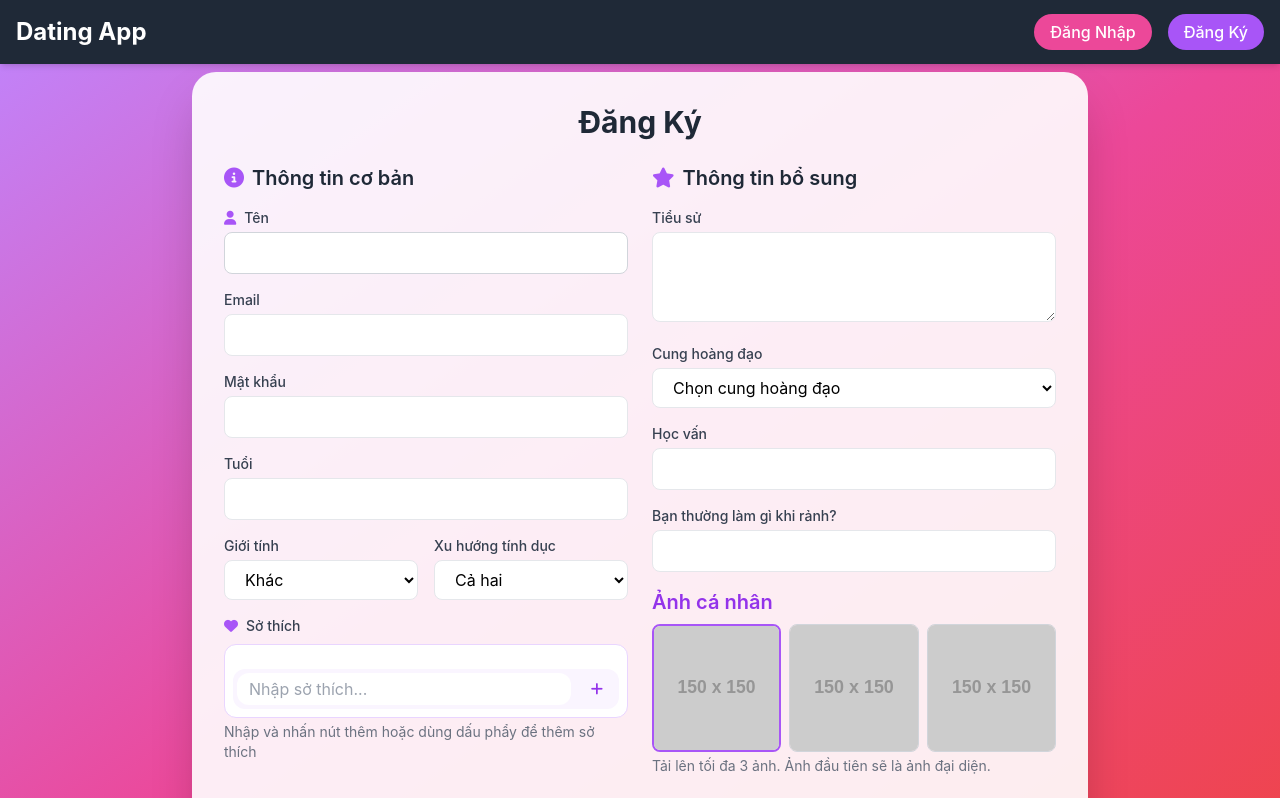
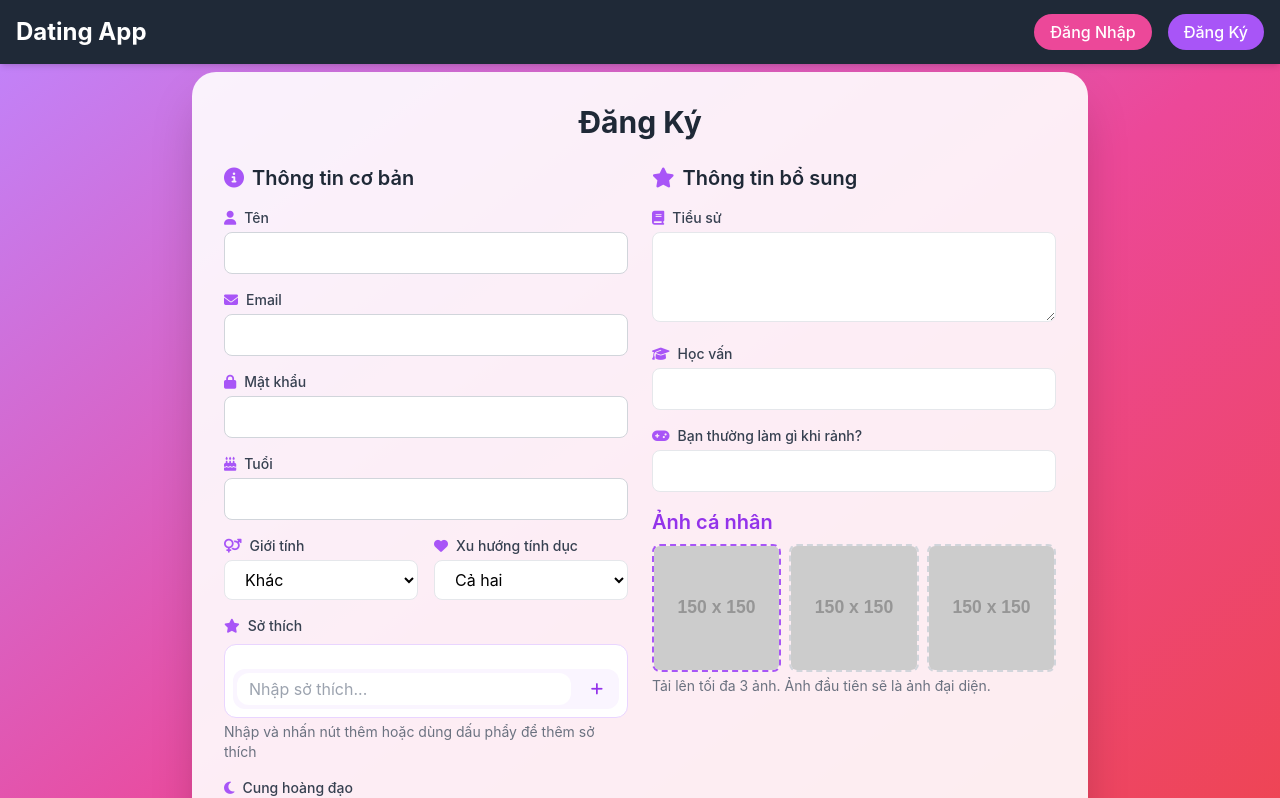
Before and after one commit to lamthienphuc1402/DatingApp, a React (Vite) app in the folder dating-app-frontend/: page /register in a window 1280 px wide. Shown: the top 798 px of the page. Built offline with nearby package versions, Linux system fonts and the light colour scheme.

Commit message:
Update Cung hoàng đạo

```diff
--- a/dating-app-frontend/src/components/Auth/Register.tsx
+++ b/dating-app-frontend/src/components/Auth/Register.tsx
@@ -33,7 +33,7 @@ const Register = ({ setIsLoggedIn, setUserId }: RegisterType) => {
     const [tags, setTags] = useState<Tag[]>([]);
     const [inputValue, setInputValue] = useState('');
     const [isSubmitting, setIsSubmitting] = useState(false);
-    const [formErrors, setFormErrors] = useState<{[key: string]: string}>({});
+    const [formErrors, setFormErrors] = useState<{ [key: string]: string }>({});
 
     const submit = useSubmitRegister(setError, navigate);
 
@@ -89,7 +89,7 @@ const Register = ({ setIsLoggedIn, setUserId }: RegisterType) => {
     };
 
     const validateForm = () => {
-        const errors: {[key: string]: string} = {};
+        const errors: { [key: string]: string } = {};
 
         // Validate thông tin cơ bản
         if (!userData.name.trim()) errors.name = 'Vui lòng nhập tên';
@@ -97,6 +97,22 @@ const Register = ({ setIsLoggedIn, setUserId }: RegisterType) => {
         if (!userData.password.trim()) errors.password = 'Vui lòng nhập mật khẩu';
         if (!userData.age) errors.age = 'Vui lòng nhập tuổi';
         if (!userData.zodiacSign) errors.zodiacSign = 'Vui lòng chọn cung hoàng đạo';
+
+        // Validate email format
+        const emailRegex = /^[^\s@]+@[^\s@]+\.[^\s@]+$/;
+        if (userData.email && !emailRegex.test(userData.email)) {
+            errors.email = 'Email không hợp lệ';
+        }
+
+        // Validate age
+        if (userData.age && (parseInt(userData.age) < 18 || parseInt(userData.age) > 100)) {
+            errors.age = 'Tuổi phải từ 18 đến 100';
+        }
+
+        // Validate password length
+        if (userData.password && userData.password.length < 6) {
+            errors.password = 'Mật khẩu phải có ít nhất 6 ký tự';
+        }
 
         // Validate ít nhất 1 ảnh
         if (profilePictures.length === 0) {
@@ -193,10 +209,8 @@ const Register = ({ setIsLoggedIn, setUserId }: RegisterType) => {
                                     name="name"
                                     value={userData.name}
                                     onChange={handleChange}
-                                    className={`w-full px-4 py-2 rounded-lg border ${
-                                        formErrors.name ? 'border-red-500' : 'border-gray-300'
-                                    } bg-white text-black focus:ring-2 focus:ring-purple-500 transition-all duration-200`}
-                                    required
+                                    className={`w-full px-4 py-2 rounded-lg border ${formErrors.name ? 'border-red-500' : 'border-gray-300'
+                                        } bg-white text-black focus:ring-2 focus:ring-purple-500 transition-all duration-200`}
                                 />
                                 {formErrors.name && (
                                     <p className="text-red-500 text-sm mt-1">
@@ -207,42 +221,72 @@ const Register = ({ setIsLoggedIn, setUserId }: RegisterType) => {
                             </div>
 
                             <div className="form-group">
-                                <label className="block text-sm font-medium text-gray-700 mb-1">Email</label>
+                                <label className="block text-sm font-medium text-gray-700 mb-1">
+                                    <i className="fas fa-envelope mr-2 text-purple-500"></i>
+                                    Email
+                                </label>
                                 <input
-                                    type="email"
                                     name="email"
                                     value={userData.email}
                                     onChange={handleChange}
-                                    className="w-full px-4 py-2 rounded-lg border bg-white text-black focus:ring-2 focus:ring-purple-500"
-                                    required
+                                    className={`w-full px-4 py-2 rounded-lg border ${formErrors.email ? 'border-red-500' : 'border-gray-300'
+                                        } bg-white text-black focus:ring-2 focus:ring-purple-500`}
                                 />
+                                {formErrors.email && (
+                                    <p className="text-red-500 text-sm mt-1">
+                                        <i className="fas fa-exclamation-circle mr-1"></i>
+                                        {formErrors.email}
+                                    </p>
+                                )}
                             </div>
 
                             <div className="form-group">
-                                <label className="block text-sm font-medium text-gray-700 mb-1">Mật khẩu</label>
+                                <label className="block text-sm font-medium text-gray-700 mb-1">
+                                    <i className="fas fa-lock mr-2 text-purple-500"></i>
+                                    Mật khẩu
+                                </label>
                                 <input
                                     type="password"
                                     name="password"
                                     value={userData.password}
                                     onChange={handleChange}
-                                    className="w-full px-4 py-2 rounded-lg border bg-white text-black focus:ring-2 focus:ring-purple-500"
-                                    required
+                                    className={`w-full px-4 py-2 rounded-lg border ${formErrors.password ? 'border-red-500' : 'border-gray-300'
+                                        } bg-white text-black focus:ring-2 focus:ring-purple-500`}
                                 />
+                                {formErrors.password && (
+                                    <p className="text-red-500 text-sm mt-1">
+                                        <i className="fas fa-exclamation-circle mr-1"></i>
+                                        {formErrors.password}
+                                    </p>
+                                )}
                             </div>
 
                             <div className="form-group">
-                                <label className="block text-sm font-medium text-gray-700 mb-1">Tuổi</label>
+                                <label className="block text-sm font-medium text-gray-700 mb-1">
+                                    <i className="fas fa-birthday-cake mr-2 text-purple-500"></i>
+                                    Tuổi
+                                </label>
                                 <input
                                     type="number"
                                     name="age"
                                     value={userData.age}
                                     onChange={handleChange}
-                                    className="w-full px-4 py-2 rounded-lg border bg-white text-black focus:ring-2 focus:ring-purple-500"
+                                    className={`w-full px-4 py-2 rounded-lg border ${formErrors.age ? 'border-red-500' : 'border-gray-300'
+                                        } bg-white text-black focus:ring-2 focus:ring-purple-500`}
                                 />
+                                {formErrors.age && (
+                                    <p className="text-red-500 text-sm mt-1">
+                                        <i className="fas fa-exclamation-circle mr-1"></i>
+                                        {formErrors.age}
+                                    </p>
+                                )}
                             </div>
                             <div className="grid grid-cols-2 gap-4">
                                 <div className="form-group">
-                                    <label className="block text-sm font-medium text-gray-700 mb-1">Giới tính</label>
+                                    <label className="block text-sm font-medium text-gray-700 mb-1">
+                                        <i className="fas fa-venus-mars mr-2 text-purple-500"></i>
+                                        Giới tính
+                                    </label>
                                     <select
                                         name="gender"
                                         value={userData.gender}
@@ -256,7 +300,10 @@ const Register = ({ setIsLoggedIn, setUserId }: RegisterType) => {
                                 </div>
 
                                 <div className="form-group">
-                                    <label className="block text-sm font-medium text-gray-700 mb-1">Xu hướng tính dục</label>
+                                    <label className="block text-sm font-medium text-gray-700 mb-1">
+                                        <i className="fas fa-heart mr-2 text-purple-500"></i>
+                                        Xu hướng tính dục
+                                    </label>
                                     <select
                                         name="genderPreference"
                                         value={userData.genderPreference}
@@ -271,7 +318,8 @@ const Register = ({ setIsLoggedIn, setUserId }: RegisterType) => {
                             </div>
                             <div className="form-group">
                                 <label className="block text-sm font-medium text-gray-700 mb-2">
-                                    <i className="fas fa-heart mr-2 text-purple-500"></i>Sở thích
+                                    <i className="fas fa-star mr-2 text-purple-500"></i>
+                                    Sở thích
                                 </label>
                                 <div className="flex flex-wrap gap-2 p-2 border border-purple-200 rounded-xl bg-white">
                                     {/* Tags container */}
@@ -317,6 +365,34 @@ const Register = ({ setIsLoggedIn, setUserId }: RegisterType) => {
                                 </p>
                             </div>
 
+                            <div className="form-group">
+                                <label className="block text-sm font-medium text-gray-700 mb-1">
+                                    <i className="fas fa-moon mr-2 text-purple-500"></i>
+                                    Cung hoàng đạo
+                                </label>
+                                <select
+                                    name="zodiacSign"
+                                    value={userData.zodiacSign}
+                                    onChange={handleChange}
+                                    className={`w-full px-4 py-2 rounded-lg border ${
+                                        formErrors.zodiacSign ? 'border-red-500' : 'border-gray-300'
+                                    } bg-white text-black focus:ring-2 focus:ring-purple-500`}
+                                >
+                                    <option value="">Chọn cung hoàng đạo</option>
+                                    {ZODIAC_SIGNS.map((sign) => (
+                                        <option key={sign} value={sign}>
+                                            {sign}
+                                        </option>
+                                    ))}
+                                </select>
+                                {formErrors.zodiacSign && (
+                                    <p className="text-red-500 text-sm mt-1">
+                                        <i className="fas fa-exclamation-circle mr-1"></i>
+                                        {formErrors.zodiacSign}
+                                    </p>
+                                )}
+                            </div>
+
                         </div>
 
 
@@ -328,7 +404,10 @@ const Register = ({ setIsLoggedIn, setUserId }: RegisterType) => {
                             </h3>
 
                             <div className="form-group">
-                                <label className="block text-sm font-medium text-gray-700 mb-1">Tiểu sử</label>
+                                <label className="block text-sm font-medium text-gray-700 mb-1">
+                                    <i className="fas fa-book mr-2 text-purple-500"></i>
+                                    Tiểu sử
+                                </label>
                                 <textarea
                                     name="bio"
                                     value={userData.bio}
@@ -339,26 +418,10 @@ const Register = ({ setIsLoggedIn, setUserId }: RegisterType) => {
                             </div>
 
                             <div className="form-group">
-                                <label className="block text-sm font-medium text-gray-700 mb-1">Cung hoàng đạo</label>
-                                <select
-                                    name="zodiacSign"
-                                    value={userData.zodiacSign}
-                                    onChange={handleChange}
-                                    className="w-full px-4 py-2 rounded-lg border bg-white text-black focus:ring-2 focus:ring-purple-500"
-
-                                >
-                                    <option value="">Chọn cung hoàng đạo</option>
-                                    {ZODIAC_SIGNS.map((sign) => (
-                                        <option key={sign} value={sign}>
-                                            {sign}
-                                        </option>
-                                    ))}
-                                </select>
-                            </div>
-
-
-                            <div className="form-group">
-                                <label className="block text-sm font-medium text-gray-700 mb-1">Học vấn</label>
+                                <label className="block text-sm font-medium text-gray-700 mb-1">
+                                    <i className="fas fa-graduation-cap mr-2 text-purple-500"></i>
+                                    Học vấn
+                                </label>
                                 <input
                                     type="text"
                                     name="education"
@@ -369,7 +432,10 @@ const Register = ({ setIsLoggedIn, setUserId }: RegisterType) => {
                             </div>
 
                             <div className="form-group">
-                                <label className="block text-sm font-medium text-gray-700 mb-1">Bạn thường làm gì khi rảnh?</label>
+                                <label className="block text-sm font-medium text-gray-700 mb-1">
+                                    <i className="fas fa-gamepad mr-2 text-purple-500"></i>
+                                    Bạn thường làm gì khi rảnh?
+                                </label>
                                 <input
                                     type="text"
                                     name="hobbies"
@@ -381,18 +447,19 @@ const Register = ({ setIsLoggedIn, setUserId }: RegisterType) => {
                             {/* Phần upload ảnh */}
                             <div className="form-group">
                                 <h3 className="text-xl font-semibold text-purple-600 mb-2">Ảnh cá nhân</h3>
-                                <div className="grid grid-cols-3 gap-2">
+                                <div className={`grid grid-cols-3 gap-2 ${formErrors.photos ? 'border-2 border-red-500 rounded-lg p-2' : ''}`}>
                                     {/* Avatar slot - luôn là ảnh đầu tiên */}
                                     <div className="relative group">
                                         <img
                                             src={previewUrls[0] || 'https://via.placeholder.com/150'}
                                             alt="Avatar"
-                                            className="w-full h-32 object-cover rounded-lg border-2 border-purple-500"
+                                            className={`w-full h-32 object-cover rounded-lg ${!previewUrls[0] ? 'border-2 border-dashed' : 'border-2'
+                                                } ${formErrors.photos ? 'border-red-500' : 'border-purple-500'}`}
                                         />
                                         <div className="absolute inset-0 flex items-center justify-center bg-black bg-opacity-50 rounded-lg opacity-0 group-hover:opacity-100 transition-opacity">
                                             <label htmlFor="profile-picture" className="cursor-pointer text-white text-sm text-center">
                                                 <i className="fas fa-user-circle text-xl mb-1"></i>
-                                                <br/>Ảnh đại diện
+                                                <br />Ảnh đại diện
                                             </label>
                                         </div>
                                         {previewUrls[0] && (
@@ -412,12 +479,13 @@ const Register = ({ setIsLoggedIn, setUserId }: RegisterType) => {
                                             <img
                                                 src={previewUrls[index] || 'https://via.placeholder.com/150'}
                                                 alt={`Photo ${index + 1}`}
-                                                className="w-full h-32 object-cover rounded-lg border border-gray-300"
+                                                className={`w-full h-32 object-cover rounded-lg ${!previewUrls[index] ? 'border-2 border-dashed' : 'border'
+                                                    } ${formErrors.photos ? 'border-red-500' : 'border-gray-300'}`}
                                             />
                                             <div className="absolute inset-0 flex items-center justify-center bg-black bg-opacity-50 rounded-lg opacity-0 group-hover:opacity-100">
                                                 <label htmlFor={`additional-photo-${index}`} className="cursor-pointer text-white text-sm text-center">
                                                     <i className="fas fa-plus text-xl mb-1"></i>
-                                                    <br/>Thêm ảnh
+                                                    <br />Thêm ảnh
                                                 </label>
                                             </div>
                                             {previewUrls[index] && (
@@ -432,7 +500,6 @@ const Register = ({ setIsLoggedIn, setUserId }: RegisterType) => {
                                         </div>
                                     ))}
                                 </div>
-
                                 {/* Hidden file inputs */}
                                 <input
                                     id="profile-picture"
@@ -451,9 +518,16 @@ const Register = ({ setIsLoggedIn, setUserId }: RegisterType) => {
                                         className="hidden"
                                     />
                                 ))}
+                                {formErrors.photos && (
+                                    <p className="text-red-500 text-sm mt-2">
+                                        <i className="fas fa-exclamation-circle mr-1"></i>
+                                        {formErrors.photos}
+                                    </p>
+                                )}
                                 <p className="text-sm text-gray-500 mt-1">
                                     Tải lên tối đa 3 ảnh. Ảnh đầu tiên sẽ là ảnh đại diện.
                                 </p>
+
                             </div>
                         </div>
 
@@ -464,9 +538,8 @@ const Register = ({ setIsLoggedIn, setUserId }: RegisterType) => {
                     <button
                         type="submit"
                         disabled={isSubmitting}
-                        className={`w-full bg-gradient-to-r from-purple-500 to-pink-500 text-white font-bold py-3 px-4 rounded-full transition duration-300 ease-in-out transform hover:scale-105 focus:outline-none focus:ring-2 focus:ring-purple-500 focus:ring-opacity-50 ${
-                            isSubmitting ? 'opacity-75 cursor-not-allowed' : ''
-                        }`}
+                        className={`w-full bg-gradient-to-r from-purple-500 to-pink-500 text-white font-bold py-3 px-4 rounded-full transition duration-300 ease-in-out transform hover:scale-105 focus:outline-none focus:ring-2 focus:ring-purple-500 focus:ring-opacity-50 ${isSubmitting ? 'opacity-75 cursor-not-allowed' : ''
+                            }`}
                     >
                         {isSubmitting ? (
                             <>
```
